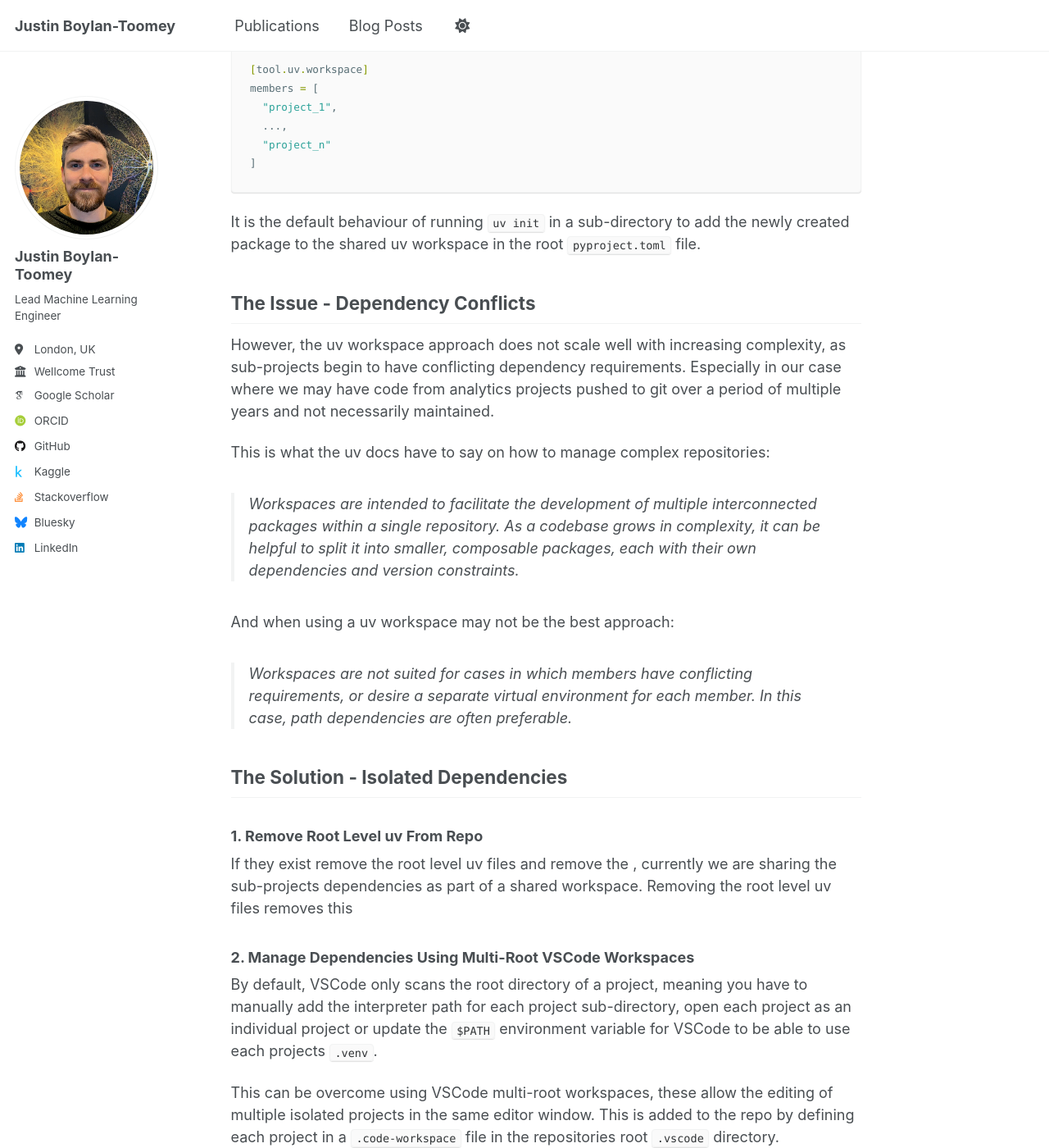
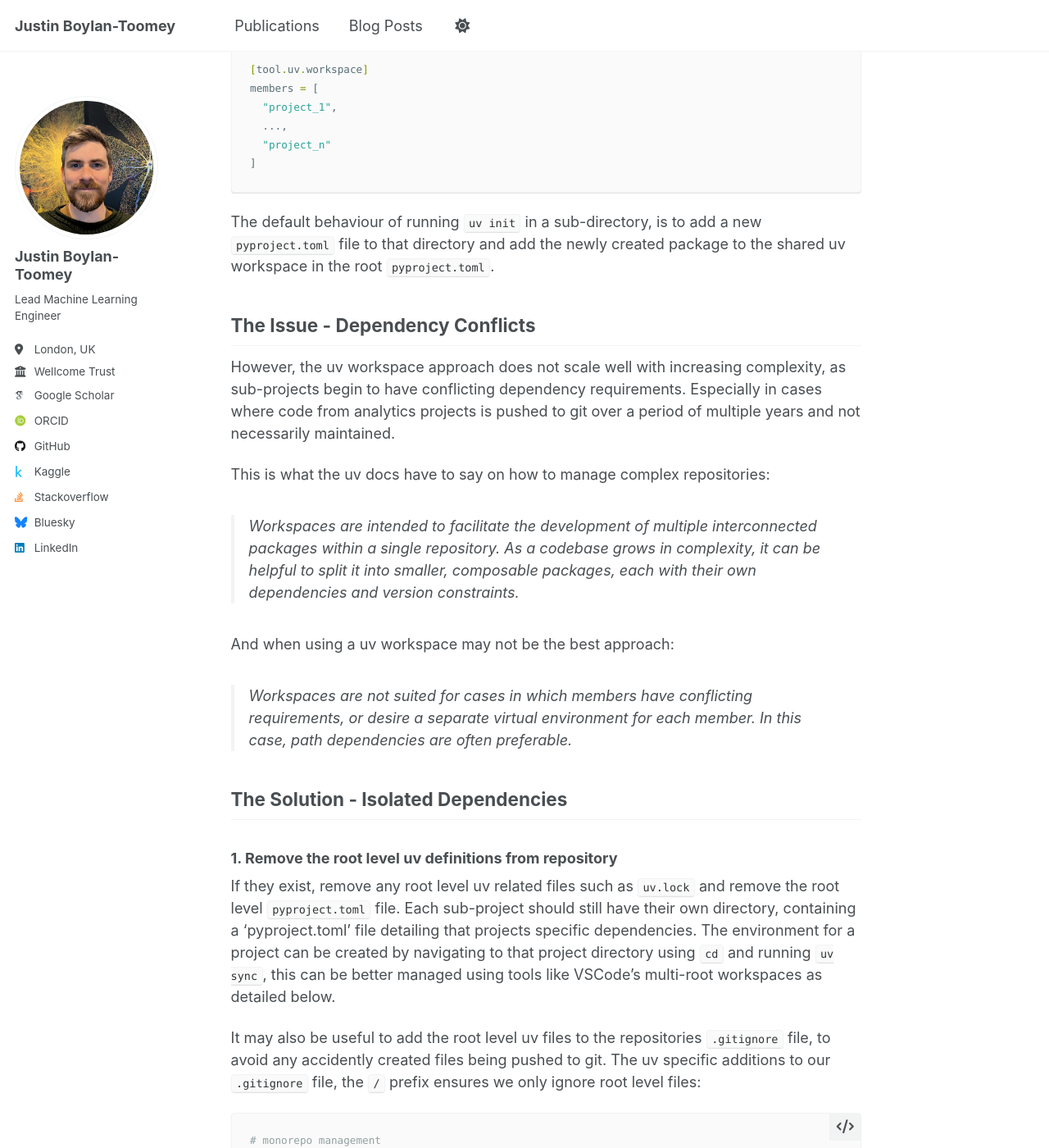
Before and after one commit to justinbt1/justinbt1.github.io, a Jekyll site: the page built from _posts/2026-01-22-managing-uv-monorepo-envs.md, in a window 1280 px wide and 1400 px high, scrolled down 1287 px. Shown: the whole window at 82% size. Built offline with Jekyll 4.4.1, drawn with Linux system fonts in a browser that asks for light colours; some web fonts are replaced; a script that is not in the unit is left out; some of the changed text lies outside the part shown.

Commit message:
Fixed title

````diff
--- a/_posts/2026-01-22-managing-uv-monorepo-envs.md
+++ b/_posts/2026-01-22-managing-uv-monorepo-envs.md
@@ -52,10 +52,10 @@ members = [
   "project_n"
 ]
 ```
-It is the default behaviour of running `uv init` in a sub-directory to add the newly created package to the shared uv workspace in the root `pyproject.toml` file.
+The default behaviour of running `uv init` in a sub-directory, is to add a new `pyproject.toml` file to that directory and add the newly created package to the shared uv workspace in the root `pyproject.toml`.
 
 ## The Issue - Dependency Conflicts
-However, the uv workspace approach does not scale well with increasing complexity, as sub-projects begin to have conflicting dependency requirements. Especially in our case where we may have code from analytics projects pushed to git over a period of multiple years and not necessarily maintained.
+However, the uv workspace approach does not scale well with increasing complexity, as sub-projects begin to have conflicting dependency requirements. Especially in cases where code from analytics projects is pushed to git over a period of multiple years and not necessarily maintained.
 
 This is what the uv docs have to say on how to manage complex repositories:
 
@@ -67,10 +67,19 @@ And when using a uv workspace may not be the best approach:
 
 ## The Solution - Isolated Dependencies
 
-### 1. Remove Root Level uv From Repo
-If they exist remove the root level uv files and remove the , currently we are sharing the sub-projects dependencies as part of a shared workspace. Removing the root level uv files removes this
+### 1. Remove the root level uv definitions from repository
+If they exist, remove any root level uv related files such as `uv.lock` and remove the root level `pyproject.toml` file. Each sub-project should still have their own directory, containing a 'pyproject.toml' file detailing that projects specific dependencies. The environment for a project can be created by navigating to that project directory using `cd` and running `uv sync`, this can be better managed using tools like VSCode's multi-root workspaces as detailed below.
 
-### 2. Manage Dependencies Using Multi-Root VSCode Workspaces
+It may also be useful to add the root level uv files to the repositories `.gitignore` file, to avoid any accidently created files being pushed to git. The uv specific additions to our `.gitignore` file, the `/` prefix ensures we only ignore root level files:
+
+```shell
+# monorepo management
+/.python-version
+/pyproject.toml
+/uv.lock
+```
+
+### 2. Manage dependencies using multi-root VSCode workspaces
 By default, VSCode only scans the root directory of a project, meaning you have to manually add the interpreter path for each project sub-directory, open each project as an individual project or update the `$PATH` environment variable for VSCode to be able to use each projects `.venv`.
 
 This can be overcome using VSCode multi-root workspaces, these allow the editing of multiple isolated projects in the same editor window. This is added to the repo by defining each project in a `.code-workspace` file in the repositories root `.vscode` directory.
````
